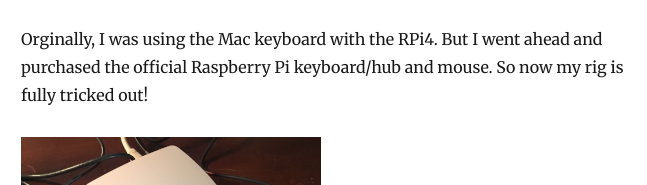
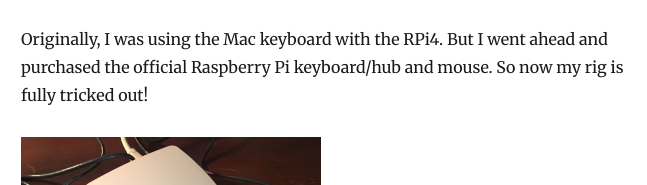
Before and after one commit to darrell24015/yatb, a Gatsby site: page /week2/ in a window 1280 px wide. Shown: the part 534-719 px from the top of the page, 304-951 px from the left. Built offline with nearby package versions, Linux system fonts and the light colour scheme; Gatsby itself is replaced by a stand-in of ours; some packages are replaced by stand-ins of ours.

Commit message:
Correct typo in blog post

```diff
--- a/content/blog/week2/index.md
+++ b/content/blog/week2/index.md
@@ -7,7 +7,7 @@ The Raspberry Pi 4 \#DesktopPiChallenge is going very well! For daily use, web b
 
 Monitoring the [CPU temperatures](https://github.com/darrell24015/tempmon) has been an interesting experiment. For most activities, the temperatures stay between 65 and 70 degrees C. I did finally see the "high temperature" warning on the screen while compiling in MakeCode Arcade with the temps peaking at 79.4 C. That was while I was trying out the cool new [Adafruit PyBadge](https://www.adafruit.com/product/4200) - something I'll post about here later.
 
-Orginally, I was using the Mac keyboard with the RPi4. But I went ahead and purchased the official Raspberry Pi keyboard/hub and mouse. So now my rig is fully tricked out!
+Originally, I was using the Mac keyboard with the RPi4. But I went ahead and purchased the official Raspberry Pi keyboard/hub and mouse. So now my rig is fully tricked out!
 
 ![Raspberry Pi 4 Keyboard and Mouse](./RPi4_keyboard_mouse.png)
 
```
